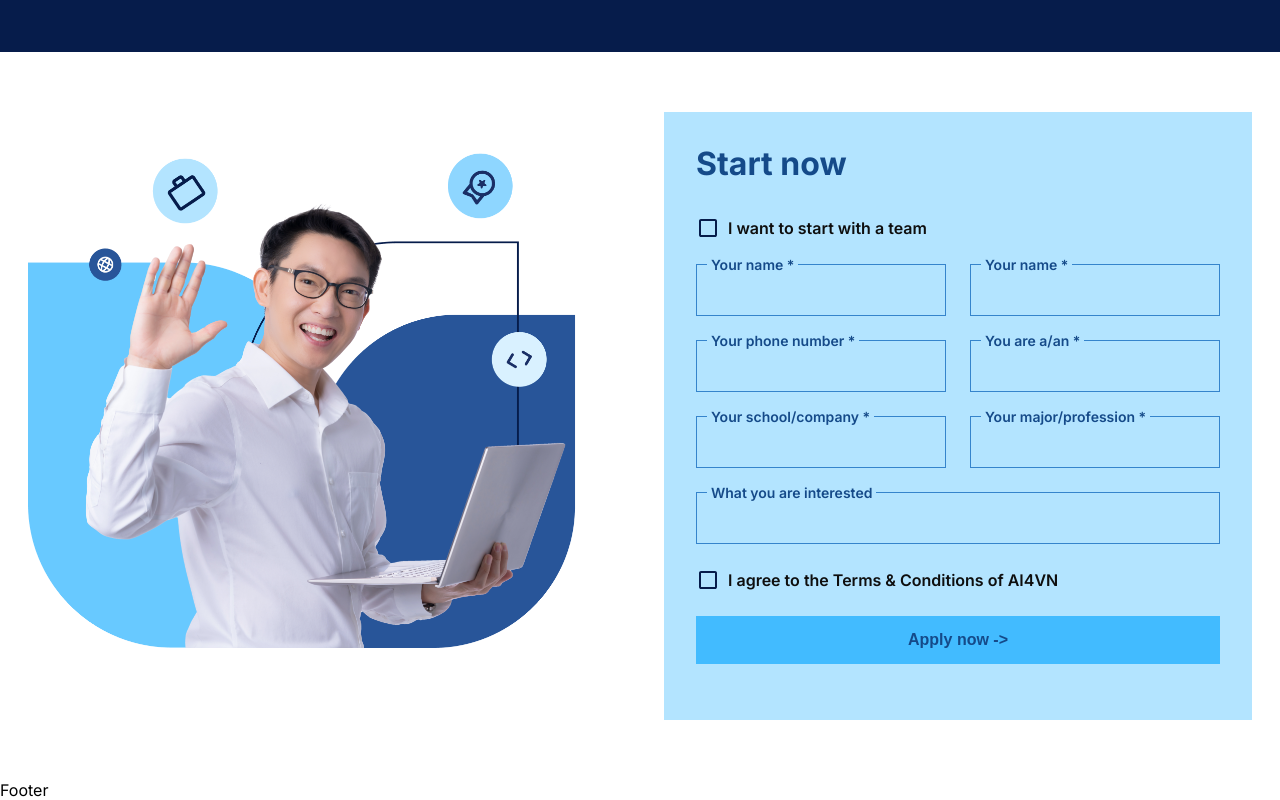
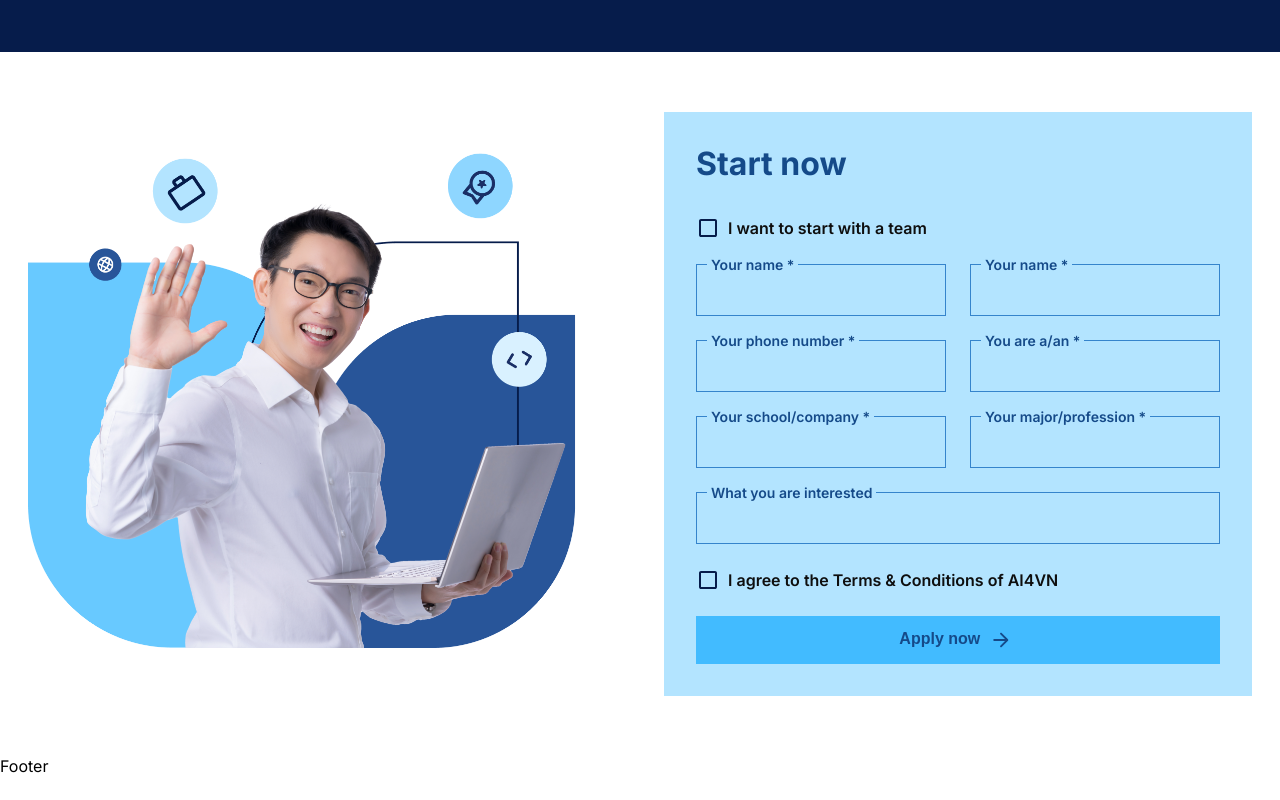
Before and after one commit to vienvu2/test1, a Next.js app: page / in a window 1280 px wide. Shown: the part 6694-7494 px from the top of the page. After the commit the page ends 7470 px from the top, so only its background shows below. Built offline with nearby package versions, Linux system fonts and the light colour scheme.

Commit message:
Update form enroll

```diff
--- a/src/home/SectionEnroll.tsx
+++ b/src/home/SectionEnroll.tsx
@@ -3,8 +3,9 @@ import { Button, Col, Container, Row } from '../GlobalStyles'
 
 import styled from 'styled-components'
 import Checkbox from '../components/CheckBox'
-import { useForm } from 'react-hook-form'
+import { SubmitHandler, useForm } from 'react-hook-form'
 import Input from '../components/Input'
+import { IconArrowLeft } from '../icons'
 const SectionEnroll = () => {
   return (
     <WrapStyled>
@@ -22,21 +23,30 @@ const SectionEnroll = () => {
   )
 }
 
+interface IFormInput {
+  name?: string
+}
+
 const EnrollForm = () => {
   const {
     register,
     handleSubmit,
     watch,
     setValue,
+    getValues,
     formState: { errors },
   } = useForm()
-  const onSubmit = (data: any) => console.log(data)
+  const onSubmit: SubmitHandler<IFormInput> = (data) => {
+    console.log('data', data)
+  }
 
   const [memberList, setMemberList] = useState<any[]>([])
+
   return (
     <EnrollStyled>
       <h3> {watch('isTeam') ? 'Enroll with your team now' : 'Start now'}</h3>
 
+      <form onSubmit={handleSubmit(onSubmit)}>
         <Row gap={12}>
           <Col md={24} className="mb-2">
             <Checkbox
@@ -45,32 +55,42 @@ const EnrollForm = () => {
               onChange={(e: boolean) => setValue('isTeam', e)}
             />
           </Col>
+          {watch('phone')}
           {!watch('isTeam') && (
             <>
               <Col md={12} className="mb-2">
-              <Input label="Your name *" {...register('name')} />
+                <Input
+                  label="Your name *"
+                  {...register('name', { required: true })}
+                />
               </Col>
               <Col md={12} className="mb-2">
                 <Input label="Your name *" {...register('name')} />
               </Col>
               <Col md={12} className="mb-2">
-              <Input label="Your phone number *" {...register('name')} />
+                <Input label="Your phone number *" {...register('phone')} />
               </Col>
 
               <Col md={12} className="mb-2">
-              <Input label="You are a/an *" {...register('name')} />
+                <Input label="You are a/an *" {...register('job')} />
               </Col>
 
               <Col md={12} className="mb-2">
-              <Input label="Your school/company *" {...register('name')} />
+                <Input label="Your school/company *" {...register('org')} />
               </Col>
 
               <Col md={12} className="mb-2">
-              <Input label="Your major/profession *" {...register('name')} />
+                <Input
+                  label="Your major/profession *"
+                  {...register('position')}
+                />
               </Col>
 
               <Col md={24} className="mb-2">
-              <Input label="What you are interested" {...register('name')} />
+                <Input
+                  label="What you are interested"
+                  {...register('interested')}
+                />
               </Col>
 
               <Col md={24} className="mb-2">
@@ -115,6 +135,9 @@ const EnrollForm = () => {
 
               <Col md={24} className="mb-2 text-center">
                 <Button>Upload CV</Button>
+              </Col>
+              <Col md={24} className="mb-2">
+                <div className="hr" />
               </Col>
 
               {memberList.map((member, idx) => {
@@ -164,10 +187,13 @@ const EnrollForm = () => {
               </Col>
             </>
           )}
-        <Col md={24} className="mb-2">
-          <Button block>Apply now {'->'} </Button>
+          <Col md={24}>
+            <Button type="submit" block>
+              Apply now <IconArrowLeft />
+            </Button>
           </Col>
         </Row>
+      </form>
     </EnrollStyled>
   )
 }
```
Lines whose indentation alone changed are shown as unchanged.
